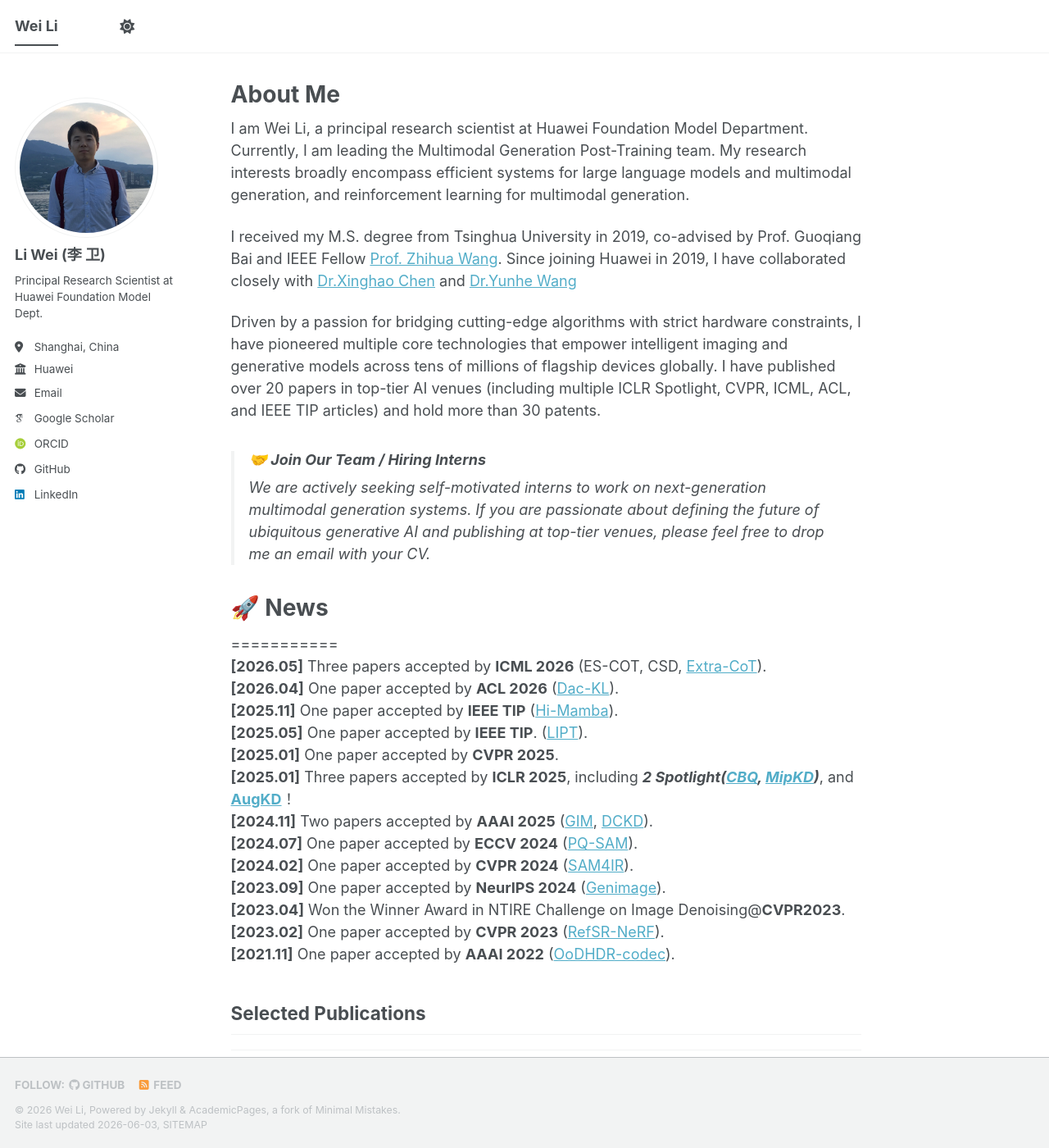
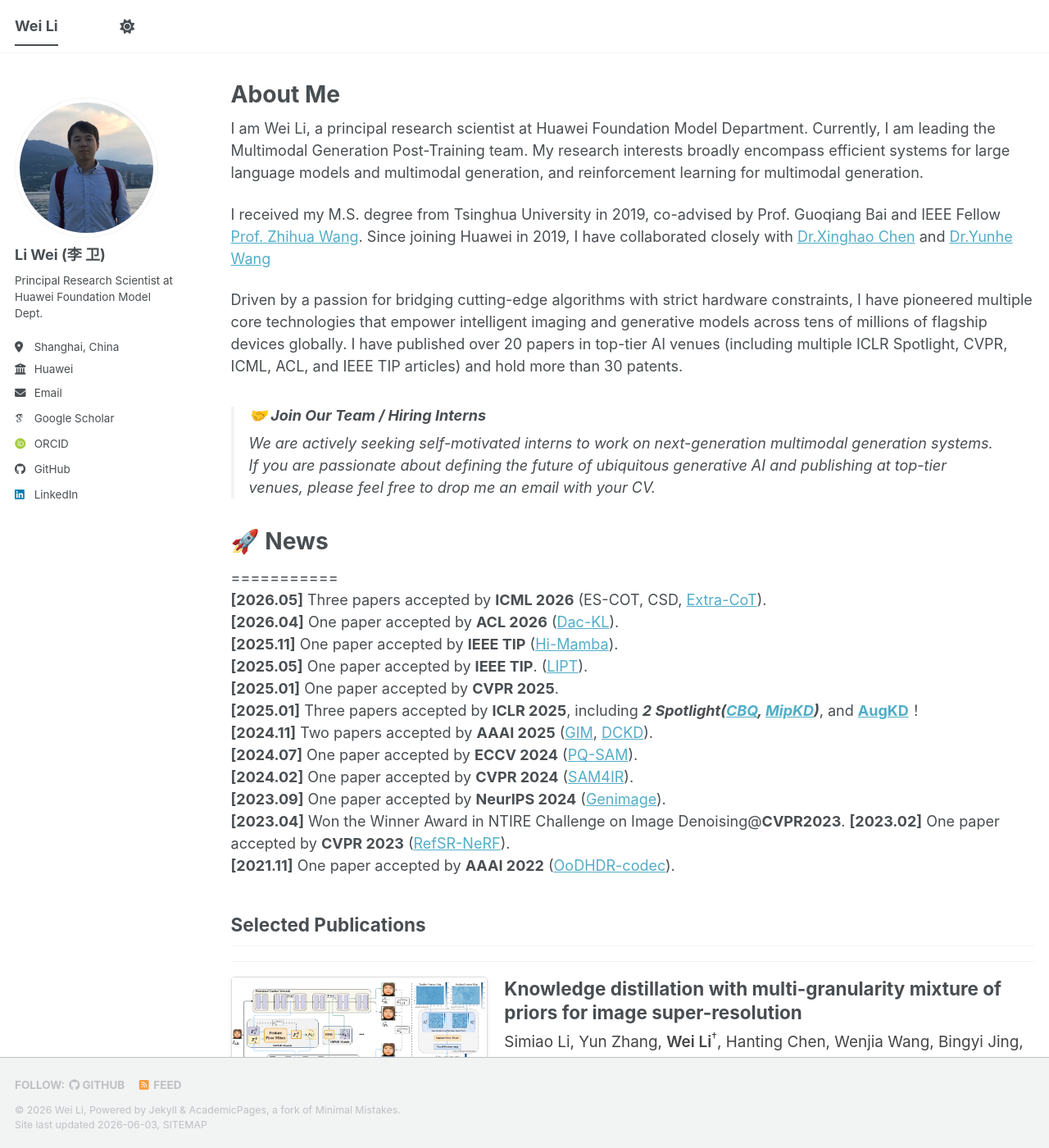
Before and after one commit to WeiLi-THU/WeiLi-THU.github.io, a Jekyll site: the page built from _pages/about.md, in a window 1280 px wide and 1400 px high. Shown: the whole window at 82% size. Built offline with Jekyll 4.4.1, drawn with Linux system fonts in a browser that asks for light colours; some web fonts are replaced; a script bundle is joined from its source files by our own code; library files that are not in the unit come from our copies.

Commit message:
Update main.scss

```diff
--- a/assets/css/main.scss
+++ b/assets/css/main.scss
@@ -41,3 +41,28 @@
     "vendor/font-awesome/solid",
     "vendor/font-awesome/brands"
 ;
+
+/* --- 终极主页加宽与排版优化代码 --- */
+
+/* 1. 加宽整个网页的全局外框 (导航栏、主内容区、底部) */
+.masthead__inner-wrap,
+.initial-content,
+.search-content__inner-wrap,
+.footer__inner-wrap {
+  max-width: 1280px !important; /* 你可以根据喜好修改这个数值，比如 1200px 或 1400px */
+}
+
+/* 2. 彻底移除右侧默认的巨大留白限制 */
+.page {
+  padding-right: 0 !important;
+}
+
+.archive {
+  padding-right: 0 !important;
+}
+
+/* 3. 单独控制文字/论文列表区域的最大宽度，防止文字拉得过长难以阅读 */
+.page__inner-wrap,
+.archive__item {
+  max-width: 1100px !important;
+}
```
